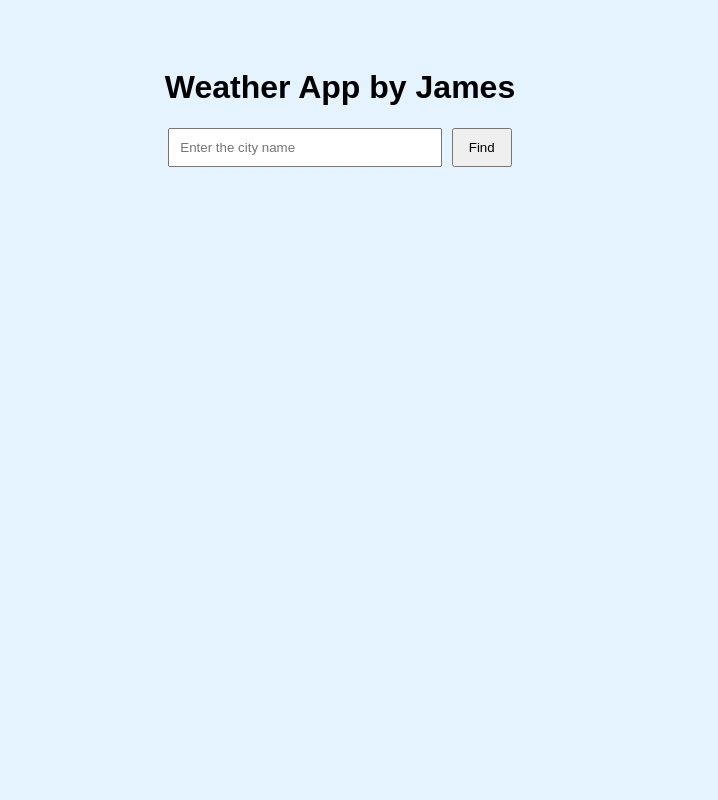
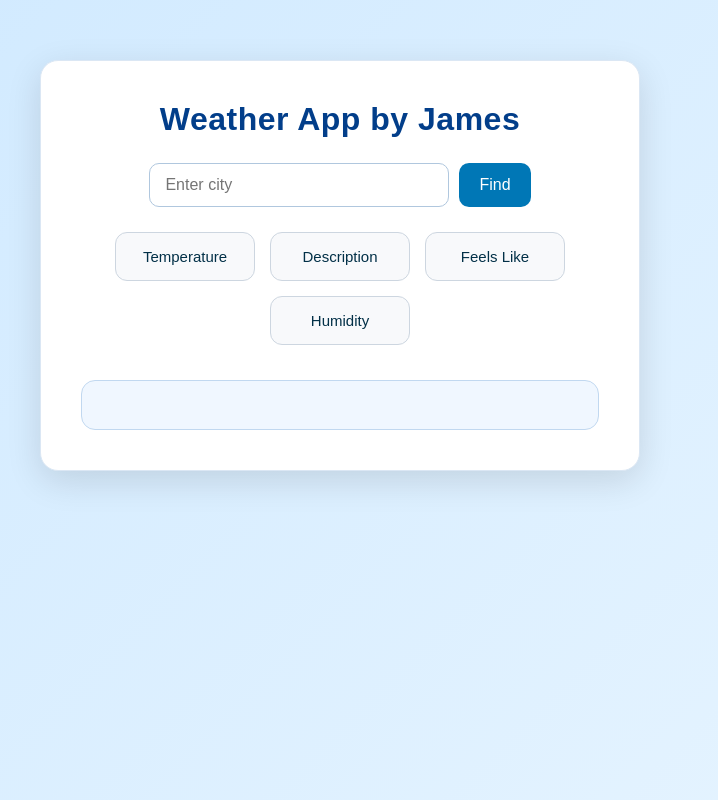
Before and after one commit to patel-james/weatherapp, a Flask app: page / in a window 1280 px wide. Shown: the whole page, without its empty margins (300-1018 px from the left). Run offline with Flask 3, Linux system fonts and the light colour scheme.

Commit message:
UI design and v2 docker

```diff
--- a/static/styles.css
+++ b/static/styles.css
@@ -1,44 +1,172 @@
-body{
-    font-family: Arial, sans-serif;
-    background-color: #e5f3ff;
-    padding: 40px;
-    text-align: center;
+/* -------- RESET STYLES -------- */
+* {
+    margin: 0;
+    padding: 0;
+    box-sizing: border-box;
 }
 
-.input-section{
-    margin-bottom: 20px;
+/* -------- GLOBAL PAGE -------- */
+body {
+    font-family: "Poppins", Arial, sans-serif;
+    background: linear-gradient(135deg, #cfe9ff, #e6f4ff);
+    height: 100vh;
+    display: flex;
+    justify-content: center;
+    align-items: flex-start;
+    padding-top: 60px;
+}
+
+/* -------- MAIN WRAPPER -------- */
+.app-container {
+    width: 90%;
+    max-width: 600px;
+    background: white;
+    padding: 40px;
+    border-radius: 18px;
+    box-shadow: 0 10px 35px rgba(0,0,0,0.12);
+    text-align: center;
+    border: 1px solid #dbe7f4;
+    animation: fadeIn 0.8s ease;
+}
+
+/* -------- HEADING -------- */
+h1 {
+    font-size: 32px;
+    font-weight: 700;
+    margin-bottom: 25px;
+    color: #023e8a;
+    letter-spacing: 0.5px;
+}
+
+/* -------- SEARCH BAR SECTION -------- */
+.input-selection {
+    display: flex;
+    justify-content: center;
+    gap: 10px;
+    margin-bottom: 25px;
 }
 
 #cityInput {
-    padding: 10px;
-    width: 250px;
-    margin-right: 5px;
+    width: 300px;
+    padding: 12px 15px;
+    border-radius: 10px;
+    border: 1px solid #b0c7de;
+    font-size: 16px;
+    outline: none;
+    transition: 0.2s;
 }
 
-button {
-    padding: 10px 15px;
-    cursor: pointer;
+#cityInput:focus {
+    border-color: #0077b6;
+    box-shadow: 0 0 6px rgba(0,119,182,0.4);
 }
 
+/* -------- SEARCH BUTTON -------- */
+#searchBtn {
+    padding: 12px 20px;
+    font-size: 16px;
+    background: #0077b6;
+    color: white;
+    border-radius: 10px;
+    border: none;
+    cursor: pointer;
+    transition: 0.25s;
+}
+
+#searchBtn:hover {
+    background: #0096c7;
+    transform: translateY(-2px);
+}
+
+#searchBtn:active {
+    transform: scale(0.95);
+}
+
+/* -------- CITY NAME -------- */
+#cityHeader {
+    font-size: 22px;
+    margin-bottom: 25px;
+    color: #03045e;
+}
+
+/* -------- INFO BUTTONS -------- */
 #buttonsContainer {
-    margin-top: 20px;
+    display: flex;
+    justify-content: center;
+    flex-wrap: wrap;
+    gap: 15px;
+    margin-bottom: 35px;
+    opacity: 1;
+    transition: opacity 0.5s ease;
 }
 
 .hidden {
-    display: none;
+    opacity: 0;
+    pointer-events: none;
 }
 
-.info-btn {
-    padding: 12px 20px;
-    margin: 10px;
-    border: 1px solid #aaa;
-    background-color: #f1f1f1;
+.info-button {
+    padding: 15px 22px;
+    border-radius: 12px;
+    background: #f8f9fb;
+    border: 1px solid #cdd6e0;
+    font-size: 15px;
     cursor: pointer;
-    font-size: 15px;
+    transition: all 0.3s ease;
+    width: 140px;
+    text-align: center;
+    font-weight: 500;
+    color: #023047;
 }
 
+.info-button:hover {
+    background: #e3f2ff;
+    border-color: #0077b6;
+    transform: translateY(-3px);
+    box-shadow: 0 6px 14px rgba(0, 119, 182, 0.2);
+}
+
+.info-button:active {
+    transform: scale(0.95);
+}
+
+/* -------- RESULT OUTPUT -------- */
 #result {
-    margin-top: 20px;
-    font-size: 20px;
-    font-weight: bold;
+    font-size: 24px;
+    font-weight: 600;
+    color: #03045e;
+
+    padding: 20px;
+    border-radius: 14px;
+    background: #f0f7ff;
+    border: 1px solid #c1d8f0;
+
+    animation: fadeInUp 0.7s ease;
+    min-height: 50px;
 }
+
+/* -------- ANIMATIONS -------- */
+@keyframes fadeIn {
+    0% { opacity: 0; transform: translateY(20px); }
+    100% { opacity: 1; transform: translateY(0); }
+}
+
+@keyframes fadeInUp {
+    0% { opacity: 0; transform: translateY(12px); }
+    100% { opacity: 1; transform: translateY(0); }
+}
+
+/* -------- RESPONSIVE -------- */
+@media (max-width: 480px) {
+    .app-container {
+        padding: 25px;
+    }
+
+    #cityInput {
+        width: 200px;
+    }
+
+    .info-button {
+        width: 120px;
+    }
+}
--- a/templates/index.html
+++ b/templates/index.html
@@ -2,26 +2,33 @@
 <html>
 <head>
     <title>Weather App by JP</title>
-    <link rel="stylesheet" href = "/static/styles.css">
+    <link rel="stylesheet" href="/static/styles.css">
 </head>
 <body>
+
+<div class="app-container">
+
     <h1>Weather App by James</h1>
-    <div class = "input-selection">
-        <input id = "cityInput" type = "text" placeholder = "Enter the city name">
-        <button id = "searchBtn">Find</button>
+
+    <div class="input-selection">
+        <input id="cityInput" type="text" placeholder="Enter city">
+        <button id="searchBtn">Find</button>
     </div>
 
-    <h2 id = "cityHeader"></h2>
+    <h2 id="cityHeader"></h2>
 
     <div id="buttonsContainer" class="hidden">
         <button class="info-button" data-type="temperature">Temperature</button>
         <button class="info-button" data-type="description">Description</button>
-        <button class="info-button" data-type="feels_like">Feels like</button>
+        <button class="info-button" data-type="feels_like">Feels Like</button>
         <button class="info-button" data-type="humidity">Humidity</button>
     </div>
 
-    <div id = "result"></div>
-    <script src="/static/script.js"></script>
+    <div id="result"></div>
+
+</div>
+
+<script src="/static/script.js"></script>
 
 </body>
 </html>
```
Also changed, not shown: .github/workflows/ci.yml, 5 other files.
